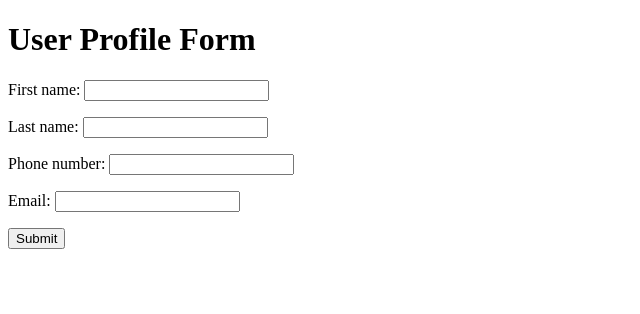
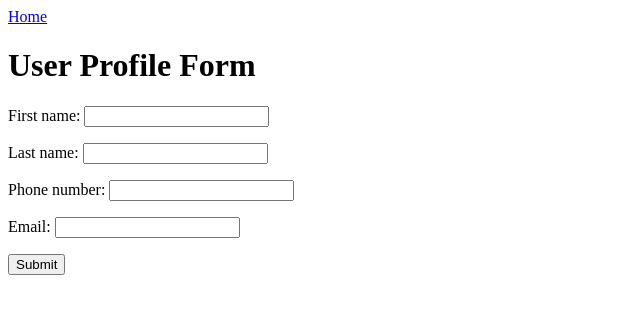
Before and after one commit to CharlesMbillo/chaliwebpageproject, a Django app: page /user_profile/ in a window 1280 px wide. Shown: the top 314 px of the page, without its empty margins (0-640 px from the left). Run offline with Django 4.2, Linux system fonts and the light colour scheme.

Commit message:
2nd initial commit

```diff
--- a/chaliwebpage/templates/user_profile.html
+++ b/chaliwebpage/templates/user_profile.html
@@ -1,6 +1,7 @@
 <!-- chaliwebpage/templates/user_profile.html -->
 <!DOCTYPE html>
 <html lang="en">
+    <a href="{% url 'home' %}">Home</a>
 
 <head>
     <meta charset="UTF-8">
```
